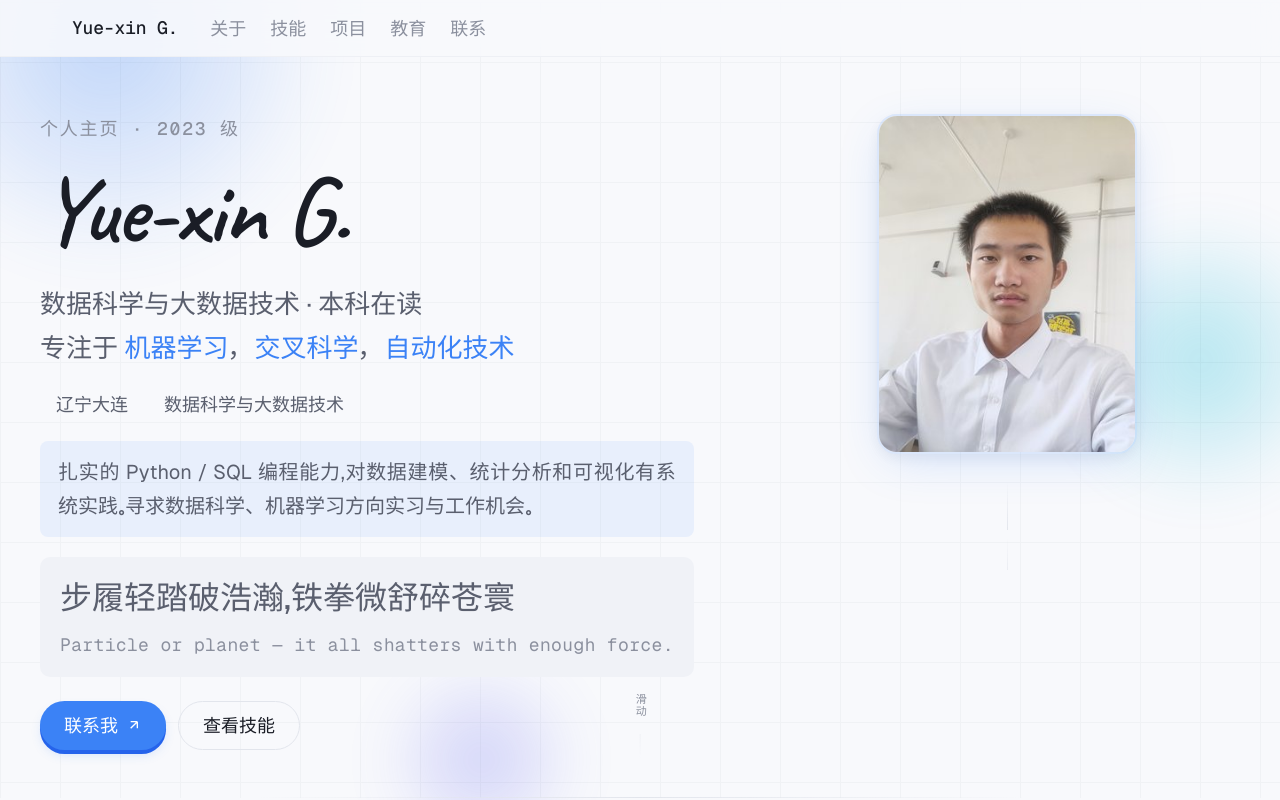
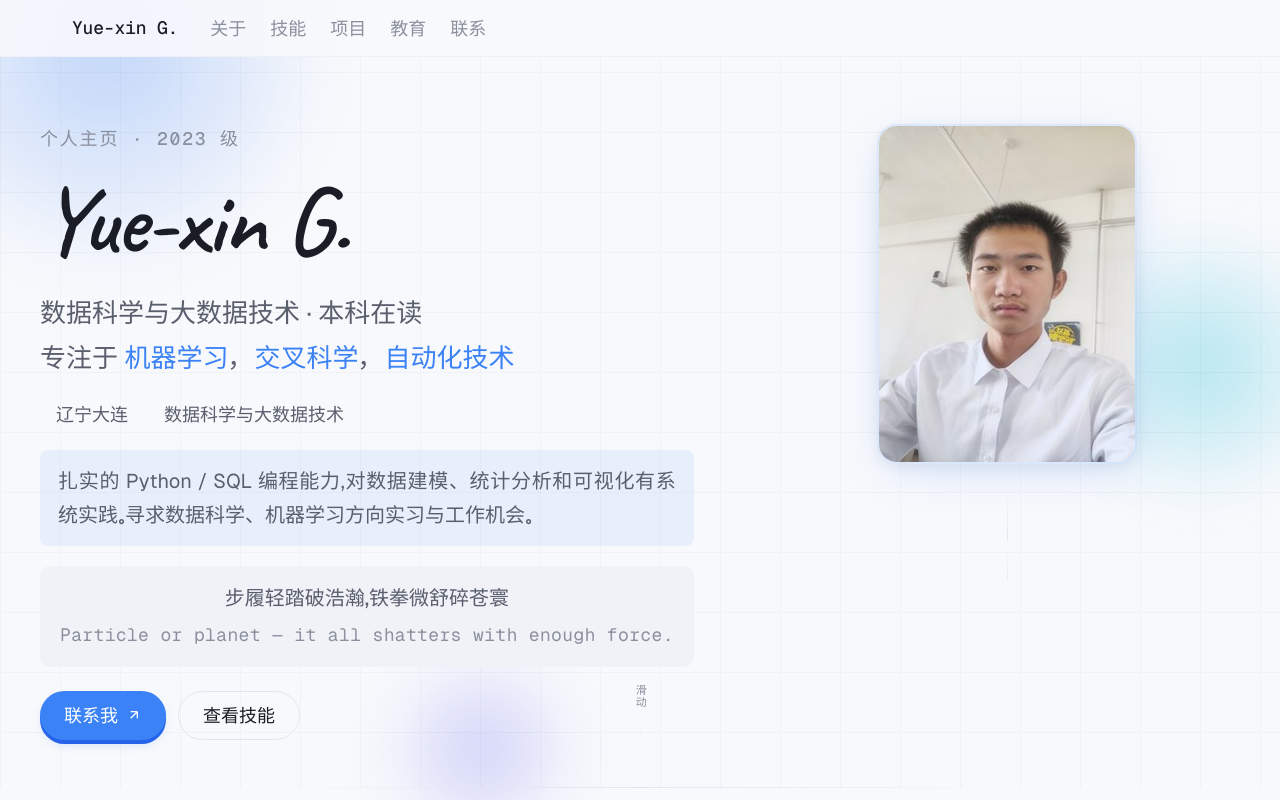
Before and after one commit to qyyyy09315/qyyyy09315.github.io, a Vue app: page / in a window 1280 px wide. Built offline with nearby package versions, Linux system fonts and the light colour scheme.

Commit message:
style: 优化座右铭排版，更新关于页内容
- 座右铭中文字号从 text-lg 减小至 1.25rem
- 座右铭整体改为居中排版
- 关于页'最优化方法'改为'数学建模'

```diff
--- a/src/components/AboutSection.vue
+++ b/src/components/AboutSection.vue
@@ -15,7 +15,7 @@
           数据科学与大数据技术专业本科在读，研究方向为
           <span class="highlight-punct"><span class="highlight">机器学习理论</span><span class="punct">、</span></span>
           <span class="highlight-punct"><span class="highlight">深度学习应用</span><span class="punct">、</span></span>
-          <span class="highlight-punct"><span class="highlight">最优化方法</span><span class="punct">。</span></span>
+          <span class="highlight-punct"><span class="highlight">数学建模</span><span class="punct">。</span></span>
         </p>
       </div>
 
--- a/src/components/HeroSection.vue
+++ b/src/components/HeroSection.vue
@@ -158,13 +158,15 @@ const navTo = inject('navigateTo', () => {})
   padding: 1rem 1.25rem;
   background: var(--bg-subtle);
   border-radius: 10px;
+  text-align: center;
 }
 
 .quote-zh {
-  font-size: var(--text-xl);
+  font-size: 1.25rem;
   font-weight: 500;
   line-height: 1.6;
   display: block;
+  text-align: center;
 }
 
 .quote-en {
@@ -175,6 +177,7 @@ const navTo = inject('navigateTo', () => {})
   margin-top: .375rem;
   letter-spacing: .02em;
   white-space: nowrap;
+  text-align: center;
 }
 
 .hero-actions {
```
